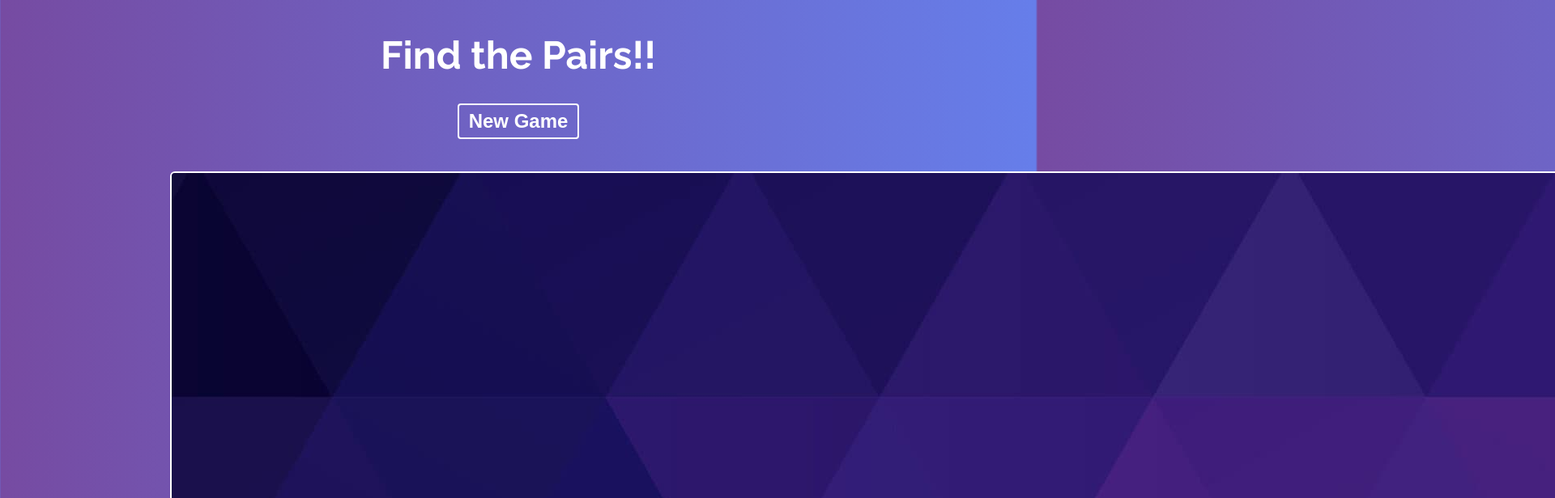
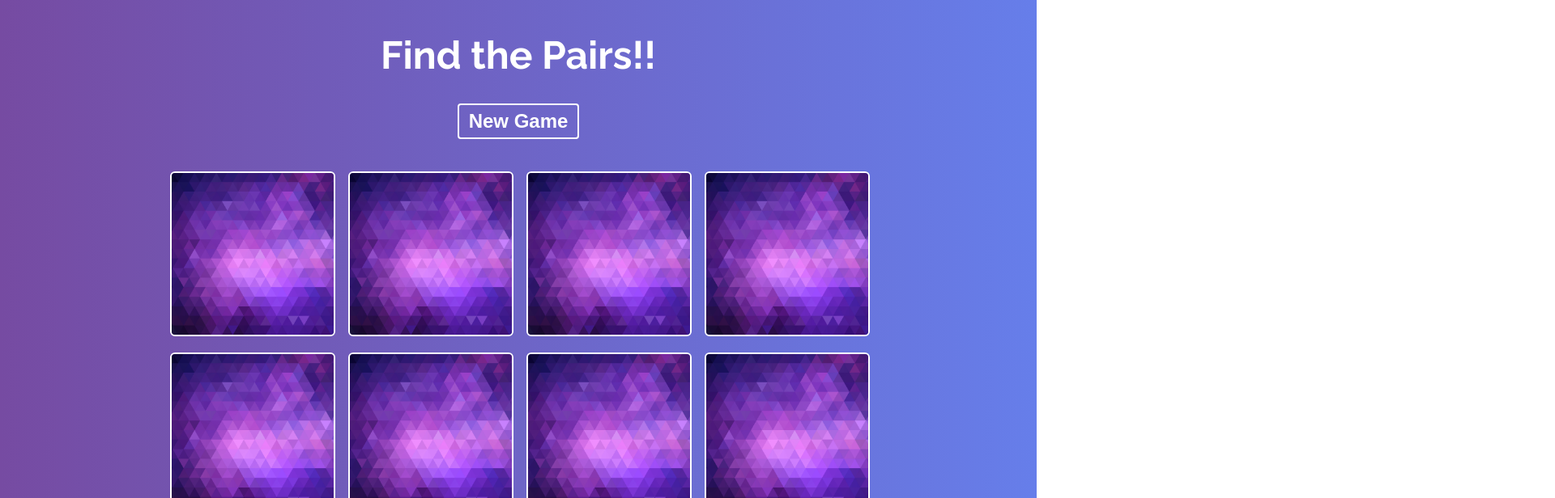
Before and after one commit to Vishnu2819/Finding_Pairs, a React (Vite) app: page / in a window 1280 px wide. Both pictures are taken after a click on the button "Start Game". Shown: the top 616 px of the page at 81% size, 1920 px wide, since content can reach past the window. Built offline with nearby package versions, Linux system fonts and the light colour scheme.

Commit message:
corrected the cover

```diff
--- a/src/components/SingleCard.css
+++ b/src/components/SingleCard.css
@@ -3,9 +3,8 @@
 }
 
 .card img{
-    /* width: 100%; */
-    width: auto;
-    height: auto;
+    width: 100%;
+    height: 100%;
     display: block;
     border: 2px solid white;
     border-radius: 6px;
```
